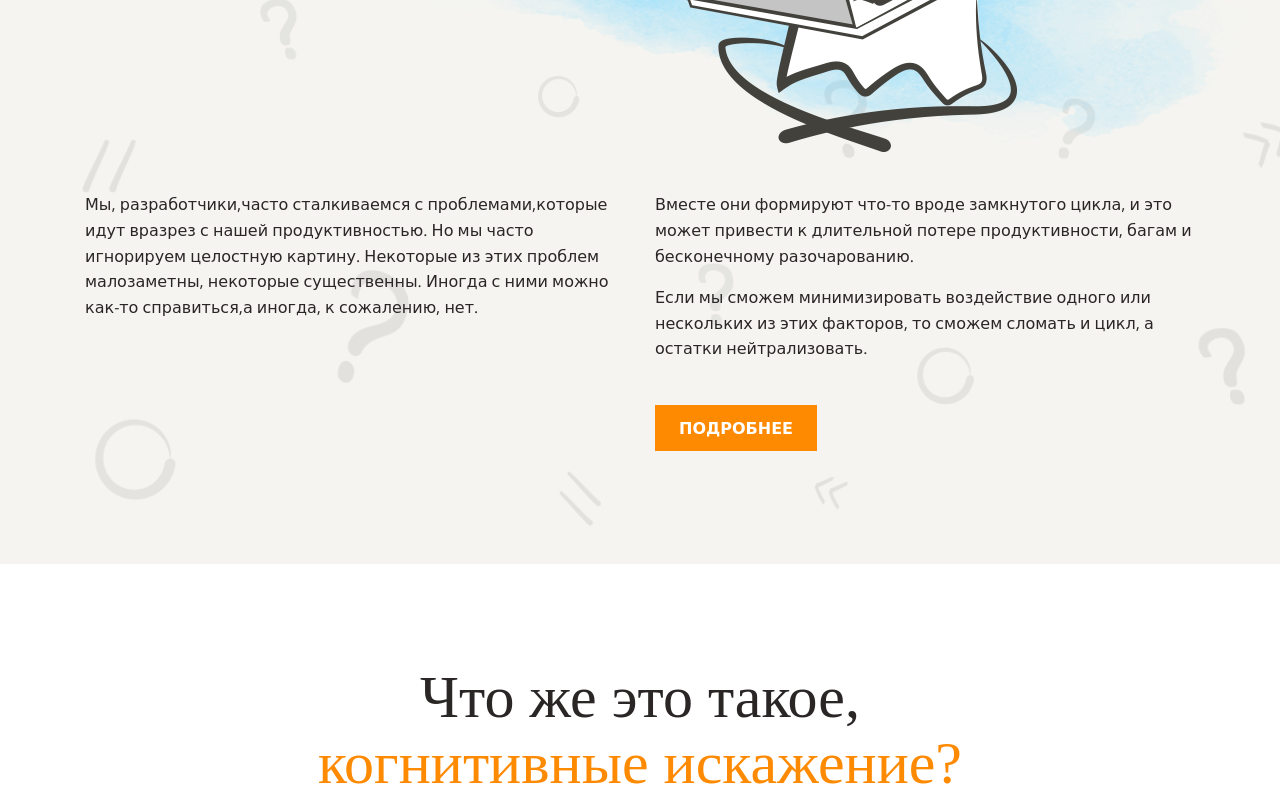
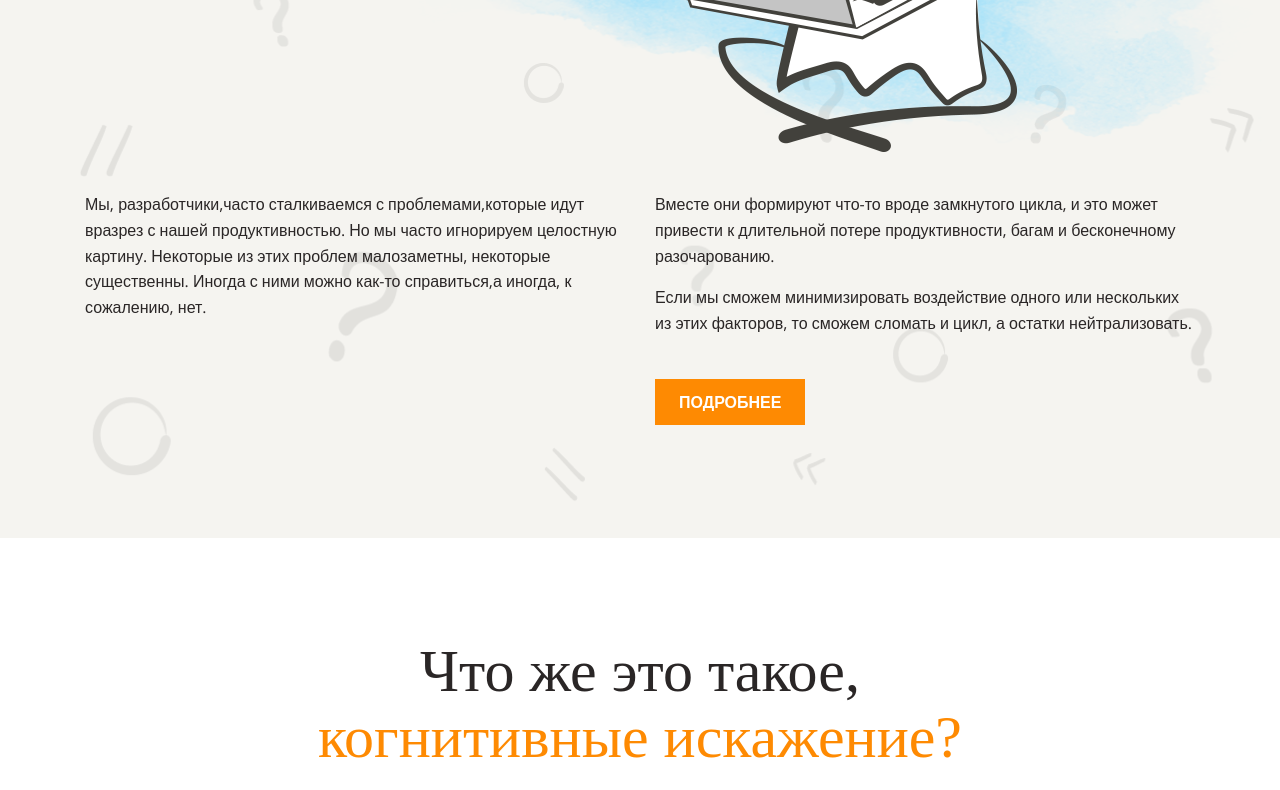
Before and after one commit to walentina97/layout-designer-project-lvl1, a website: page src/index.html in a window 1280 px wide. Shown: the part 420-1210 px from the top of the page. Drawn offline with nearby package versions, Linux system fonts and the light colour scheme; a web font is replaced by a local one.

Commit message:
sans-serif

```diff
--- a/src/styles/style.css
+++ b/src/styles/style.css
@@ -1,5 +1,5 @@
 body {
-  font-family: "Open Sans", cursive;
+  font-family: "Open Sans", sans-serif;
   font-size: 16px;
   line-height: 1.6em;
 
```
